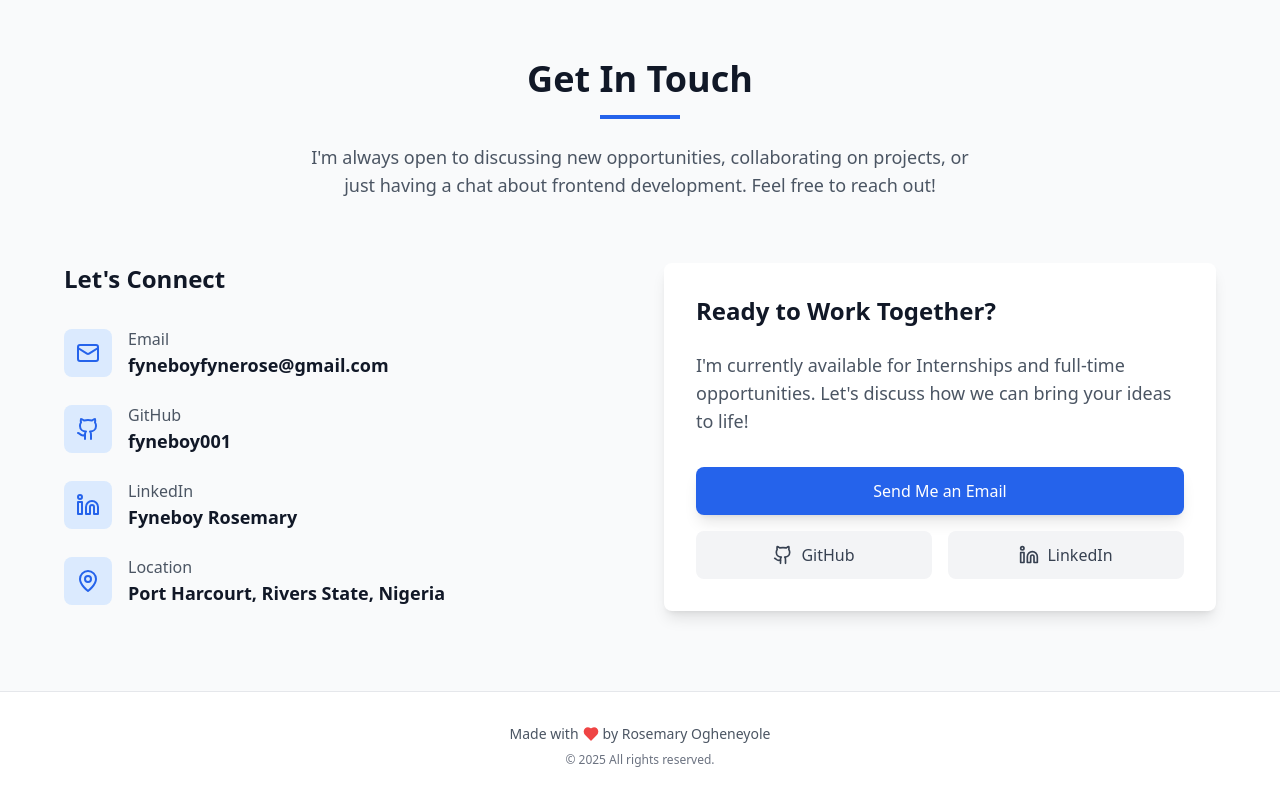
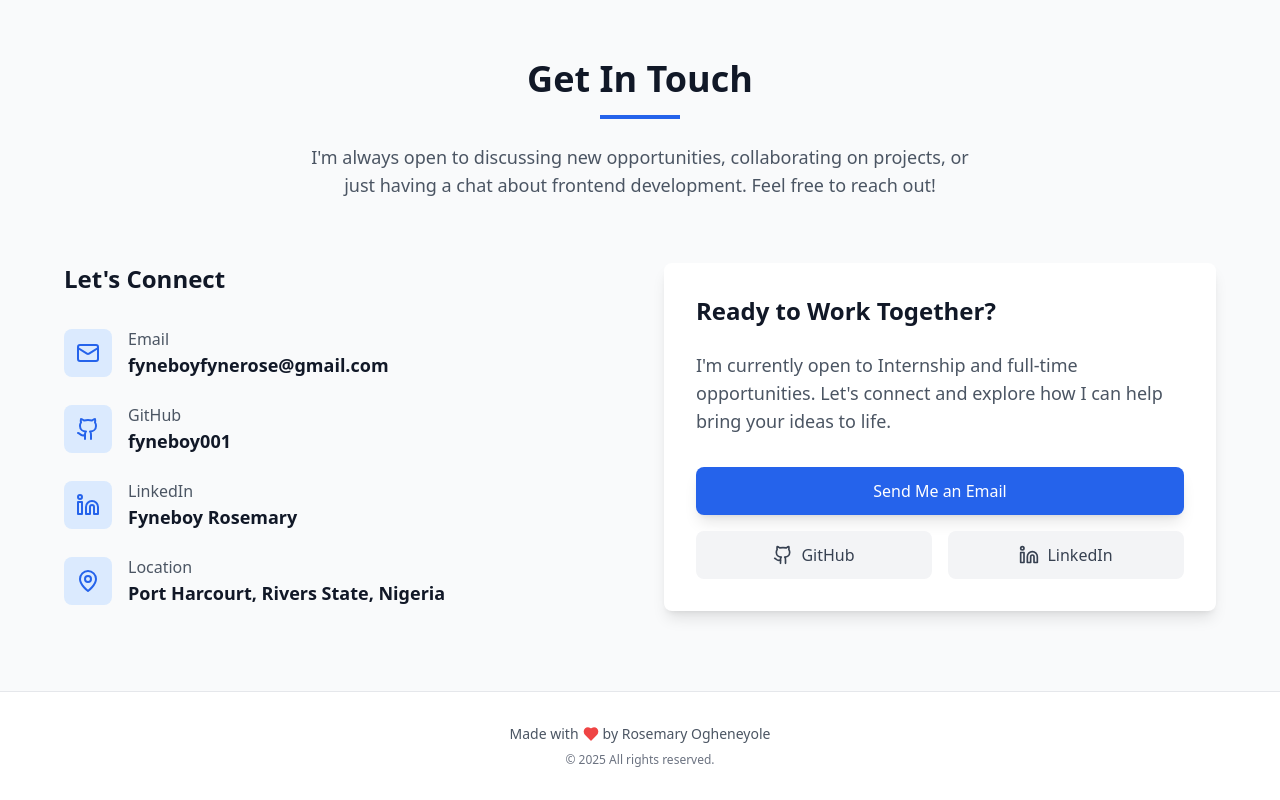
Before and after one commit to fyneboy001/FINEBOY_ROSEMARY_PORTFOLIO, a React (Vite) app: page / in a window 1280 px wide. Shown: the part 3205-4005 px from the top of the page. Built offline with nearby package versions, Linux system fonts and the light colour scheme.

Commit message:
modifications

```diff
--- a/src/components/Contact.tsx
+++ b/src/components/Contact.tsx
@@ -141,8 +141,8 @@ const Contact: React.FC<ContactProps> = ({ darkMode }) => {
                 darkMode ? "text-gray-300" : "text-gray-600"
               }`}
             >
-              I'm currently available for Internships and full-time
-              opportunities. Let's discuss how we can bring your ideas to life!
+              I'm currently open to Internship and full-time opportunities.
+              Let's connect and explore how I can help bring your ideas to life.
             </p>
 
             <div className="space-y-4">
```
